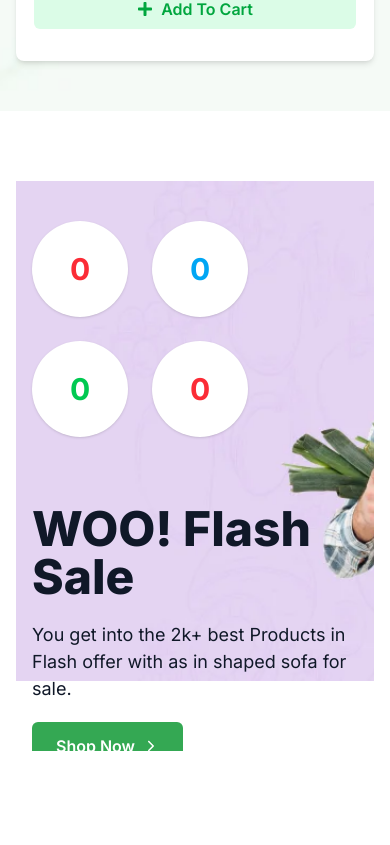
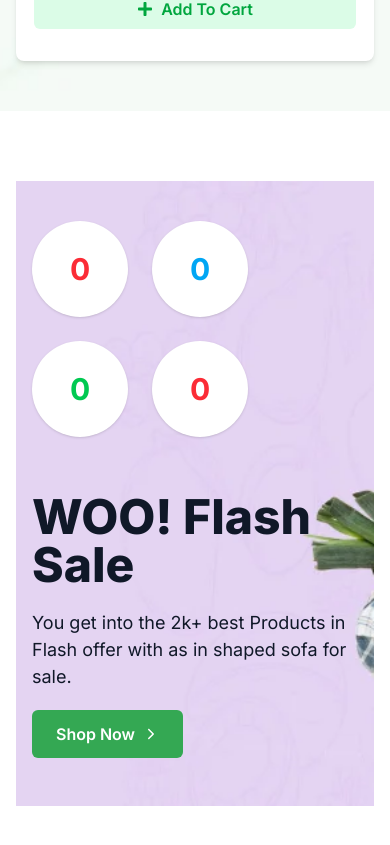
Before and after one commit to ahamedasif07/Project-Fresh-Grocery, a React (Vite) app: page / in a window 390 px wide. Shown: the part 5822-6667 px from the top of the page. Before the commit the page ends 6573 px from the top, so only its background shows below. Built offline with nearby package versions, Linux system fonts and the light colour scheme.

Commit message:
design reaponcive

```diff
--- a/src/components/FlashSale/FlashSale.jsx
+++ b/src/components/FlashSale/FlashSale.jsx
@@ -8,7 +8,7 @@ const FlashSale = () => {
     <div className="py-[70px]">
       <SectionContainer>
         <div
-          className="w-full h-[500px] bg-cover bg-center"
+          className="w-full max-h-[700px] bg-cover bg-center"
           style={{
             backgroundImage: `url(${flashSale})`,
           }}
@@ -35,7 +35,7 @@ const FlashSale = () => {
               })}
             </div>
 
-            <div className="py-[20px]">
+            <div className="py-[8px] md:py-[20px]">
               <h2 className="text-5xl font-extrabold text-gray-900 my-4">
                 WOO! Flash Sale
               </h2>
```
